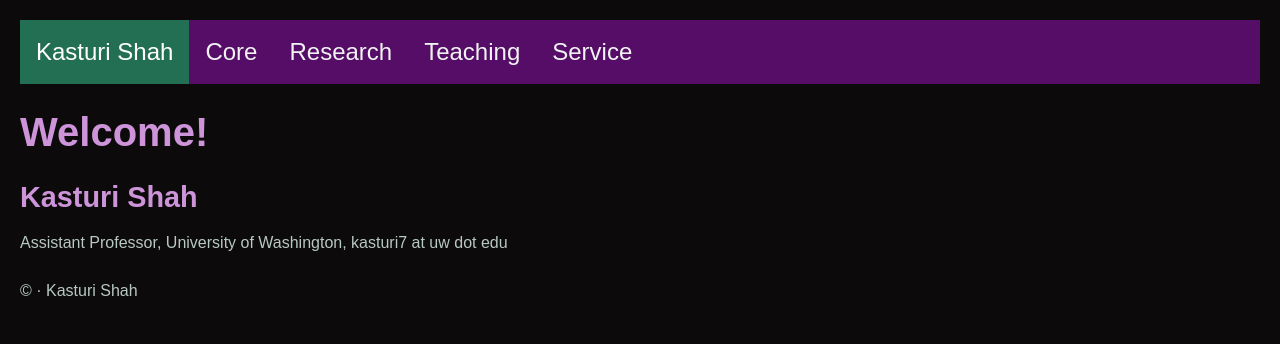
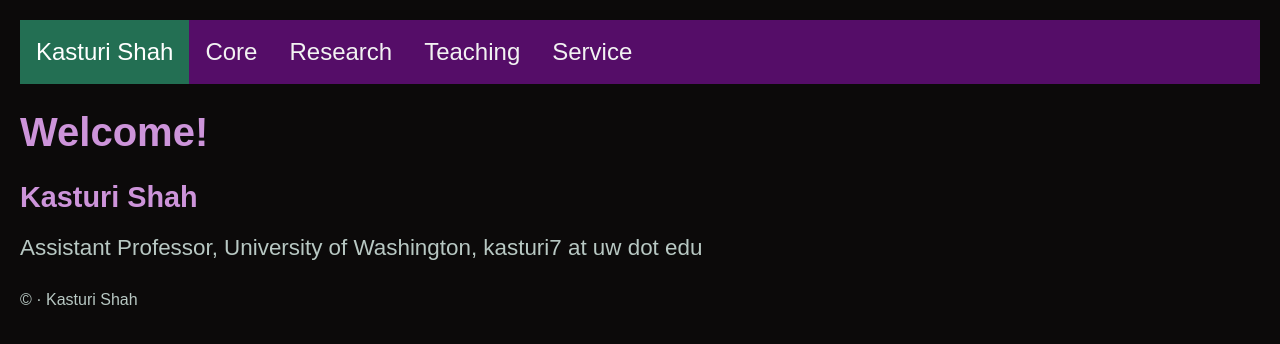
Before and after one commit to KasturiSShah/climb, a Jekyll site: the page built from index.md, in a window 1280 px wide. Shown: the top 344 px of the page. Built offline with Jekyll 4.4.1, drawn with Linux system fonts in a browser that asks for light colours.

Commit message:
p font size

```diff
--- a/_layouts/default.html
+++ b/_layouts/default.html
@@ -52,7 +52,7 @@
 
   h1 { font-size: 2.5rem; margin-top: 1.5rem; }
   h2 { font-size: 1.8rem; margin-top: 1.5rem; }
-  p { margin-bottom: 1.5rem; }
+  p { font-size: 1.4rem; margin-bottom: 1.5rem; }
 
   a {
     color: #d1cc38;
```
